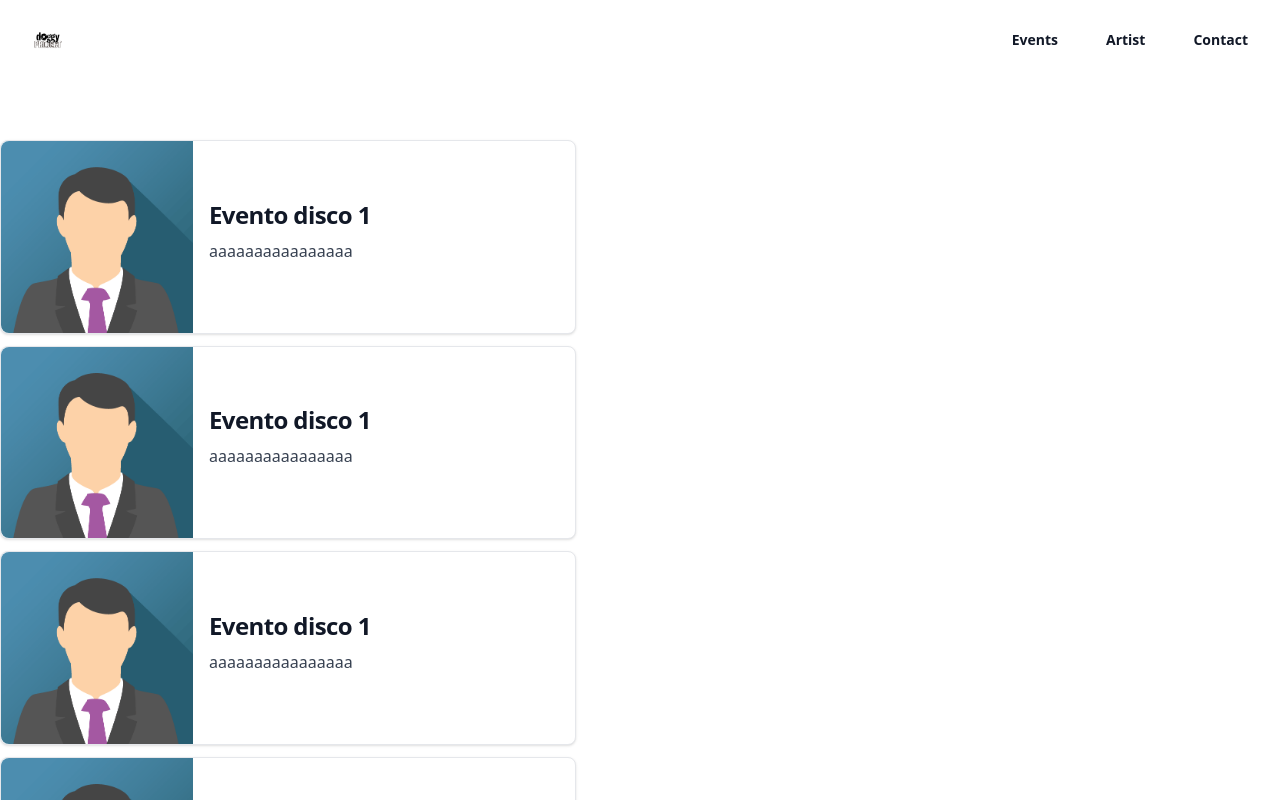
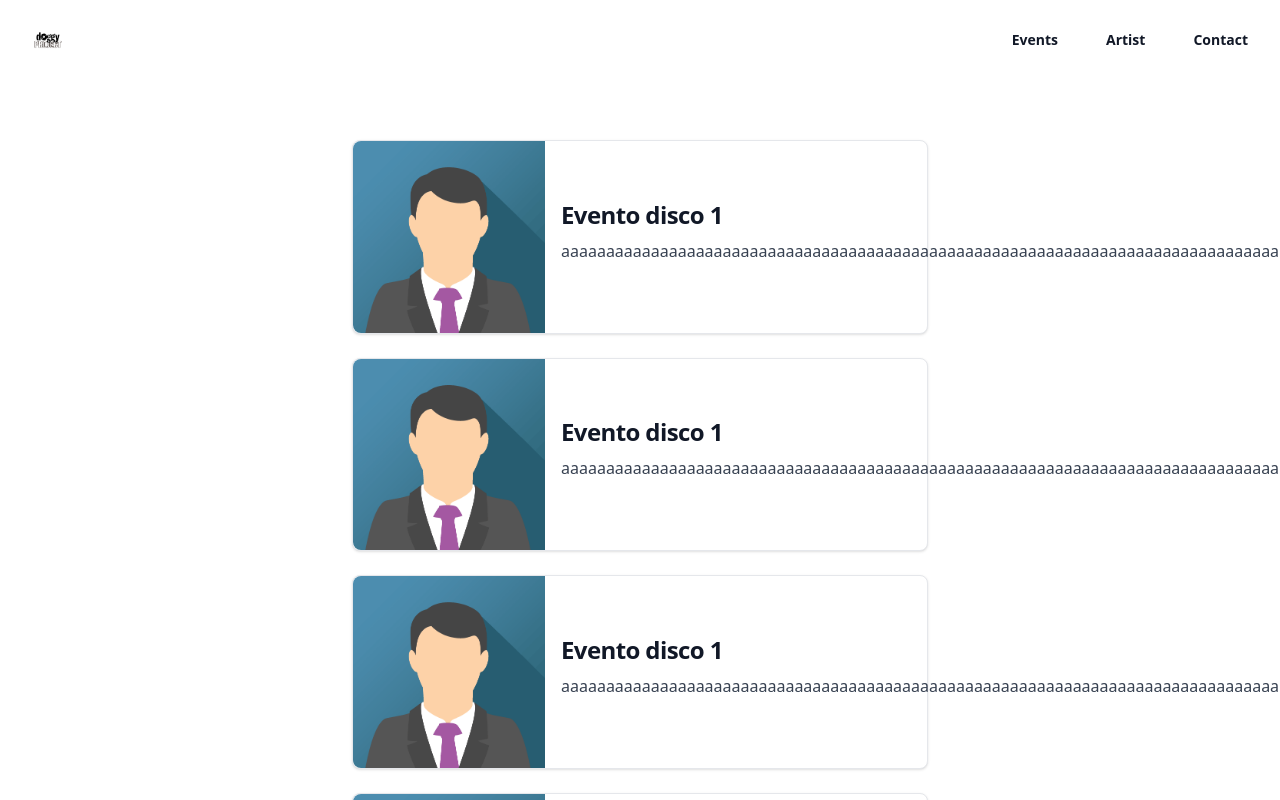
Before and after one commit to Forz70043/doggyproject, a Next.js app: page /events in a window 1280 px wide. Shown: the top 800 px of the page. Built offline with nearby package versions, Linux system fonts and the light colour scheme.

Commit message:
fix events

```diff
--- a/components/EventComponent.js
+++ b/components/EventComponent.js
@@ -4,7 +4,7 @@ import Image from 'next/image';
 export default function EventComponent(props) {
     return (
         <>
-        <div className="bg-white dark:bg-slate-800 py-24 sm:py-32">
+        <div className="bg-white dark:bg-slate-800 py-24 sm:py-32 flex flex-col items-center">
             {events.map((elem, index) => {
                 return (
                     <a href="#" className="flex flex-col items-center bg-white border border-gray-200 rounded-lg shadow md:flex-row md:max-w-xl hover:bg-gray-100 dark:border-gray-700 dark:bg-gray-800 dark:hover:bg-gray-700 my-3">
--- a/json/events.json
+++ b/json/events.json
@@ -2,25 +2,25 @@
     {
         "name": "Evento disco 1",
         "site": "Villa Lanzarone",
-        "description": "aaaaaaaaaaaaaaaa",
+        "description": "aaaaaaaaaaaaaaaaaaaaaaaaaaaaaaaaaaaaaaaaaaaaaaaaaaaaaaaaaaaaaaaaaaaaaaaaaaaaaaaa",
         "date": "11/05/2023"
     },
     {
         "name": "Evento disco 1",
         "site": "Villa Lanzarone",
-        "description": "aaaaaaaaaaaaaaaa",
+        "description": "aaaaaaaaaaaaaaaaaaaaaaaaaaaaaaaaaaaaaaaaaaaaaaaaaaaaaaaaaaaaaaaaaaaaaaaaaaaaaaaa",
         "date": "11/05/2023"
     },
     {
         "name": "Evento disco 1",
         "site": "Villa Lanzarone",
-        "description": "aaaaaaaaaaaaaaaa",
+        "description": "aaaaaaaaaaaaaaaaaaaaaaaaaaaaaaaaaaaaaaaaaaaaaaaaaaaaaaaaaaaaaaaaaaaaaaaaaaaaaaaa",
         "date": "11/05/2023"
     },
     {
         "name": "Evento disco 1",
         "site": "Villa Lanzarone",
-        "description": "aaaaaaaaaaaaaaaa",
+        "description": "aaaaaaaaaaaaaaaaaaaaaaaaaaaaaaaaaaaaaaaaaaaaaaaaaaaaaaaaaaaaaaaaaaaaaaaaaaaaaaaa",
         "date": "11/05/2023"
     }
 ]
```
